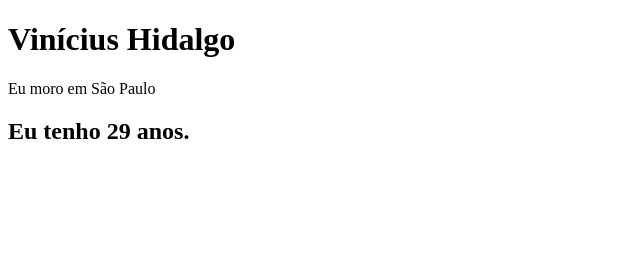
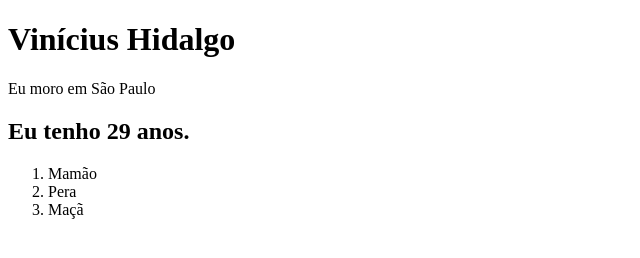
Before and after one commit to vinehidalgo/primeiroprojetoaula4, a plain HTML site: page index.html in a window 1280 px wide. Shown: the whole page, without its empty margins (0-640 px from the left). Drawn offline with Linux system fonts and the light colour scheme.

Commit message:
Criei uma lista

```diff
--- a/index.html
+++ b/index.html
@@ -10,5 +10,12 @@
     <h1>Vinícius Hidalgo</h1>
     <p> Eu moro em São Paulo</p>
     <h2> Eu tenho 29 anos.</h2>
+    <ol>
+        <li>Mamão</li>
+        <li>Pera</li>
+        <li>Maçã</li>
+
+
+    </ol>
 </body>
 </html>
```
